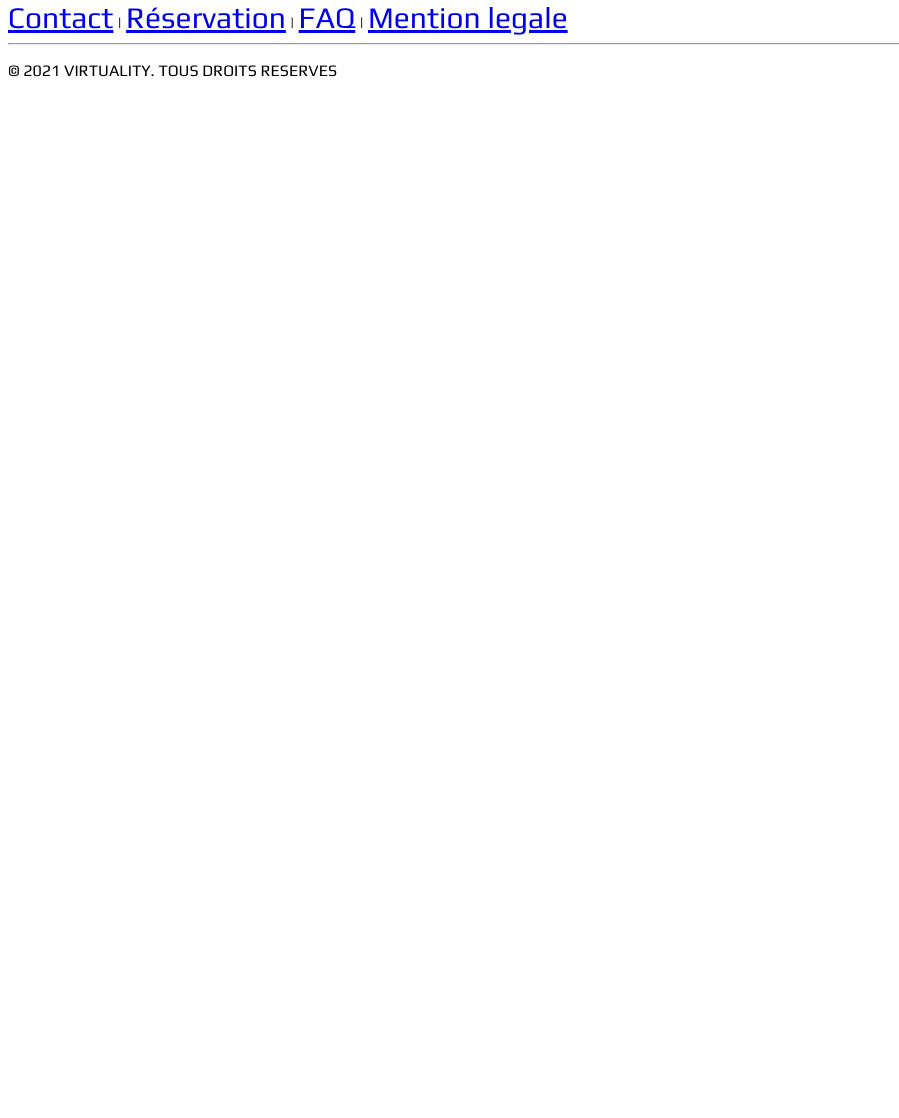
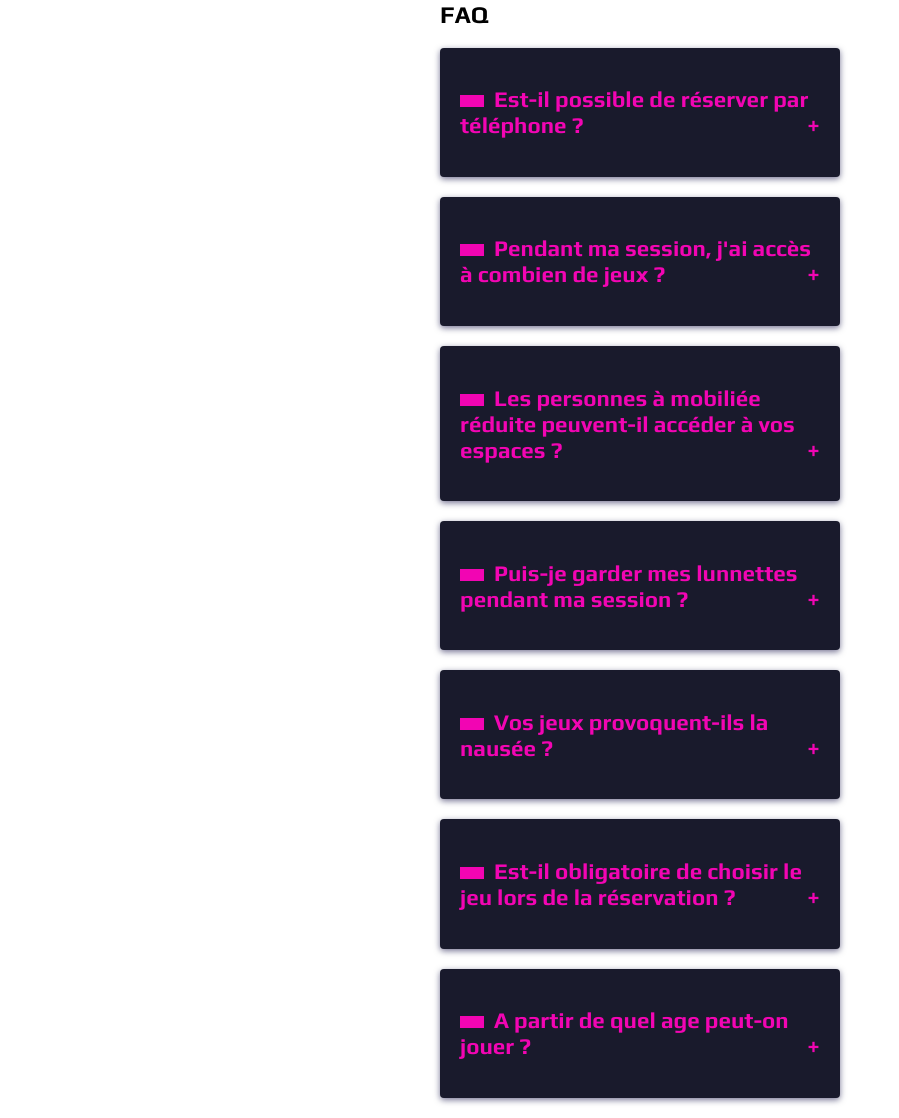
Before and after one commit to lotusbleudev/virtuality, a Symfony app: template templates/reservation/new.html.twig in a window 1280 px wide. Shown: the part 1264-2382 px from the top of the page, without its empty margins (0-899 px from the left). Before the commit the page ends 1341 px from the top, so only its background shows below. Run offline with Twig, Linux system fonts and the light colour scheme; the template is opened without the code that fills it, so the values that code supplies are empty; form fields are guessed from the names that the template uses; style sheets or scripts are compiled from the project's sources; some libraries are stand-ins or nearby versions.

Commit message:
FAQ is ready

```diff
--- /dev/null
+++ b/assets/faq.js
@@ -0,0 +1 @@
+import './styles/faq.scss'
--- /dev/null
+++ b/assets/styles/faq.scss
@@ -0,0 +1,71 @@
+@import "./global.scss";
+
+.wrapper {
+	max-width: 400px;
+	margin: 0 auto;
+
+	h1 {
+		text-align: center;
+		margin: 60px 0 40px 0;
+		font-size: 1.5em;
+		font-family: $font-1;
+		text-transform: uppercase;
+	}
+
+    strong{
+        font-style: oblique;
+        font-weight: bold;
+    }
+
+	.liste-item {
+		background: $black;
+		border-radius: 4px;
+		margin-bottom: 20px;
+		padding: 10px;
+		box-shadow: 0 2px 6px rgba(6, 0, 58, 0.548);
+	}
+
+	.faq-titre {
+		cursor: pointer;
+		padding: 10px;
+		font-size: 1.4em;
+		font-family: $font-1;
+		color: $color-1;
+	}
+
+	.faq-titre::before {
+		content: "";
+		display: inline-block;
+		height: 12px;
+		width: 24px;
+		margin-right: 10px;
+		background: $color-1;
+	}
+
+	.faq-titre::after {
+		content: "+";
+		float: right;
+		transition: transform 0.3s ease;
+	}
+
+	.faq-contenu {
+		padding: 10px;
+		color: #c77ed0;
+		font-family: $font-1;
+		font-size: 0.875em;
+		line-height: 1.4em;
+		display: none;
+	}
+
+	.trigger-input {
+		display: none;
+	}
+
+	.trigger-input:checked + .trigger-wrapper .faq-contenu {
+		display: block;
+	}
+
+	.trigger-input:checked + .trigger-wrapper .faq-titre::after {
+		transform: rotate(45deg) scale(1.08);
+	}
+}
--- a/assets/styles/global.scss
+++ b/assets/styles/global.scss
@@ -16,4 +16,4 @@ $color-4: #010440;
 $color-6: #010326;
 
 $white: #ddd;
-$black: #333;
+$black: #191a2c;
--- /dev/null
+++ b/templates/_faq.html.twig
@@ -0,0 +1,75 @@
+<section class="wrapper">
+	<h2>FAQ</h2>
+
+	<div class="liste-item">
+		<input class="trigger-input" id="faq-titre-1" type="checkbox">
+		<div class="trigger-wrapper">
+			<label for="faq-titre-1">
+				<h2 class="faq-titre">Est-il possible de réserver par téléphone ?</h2>
+			</label>
+			<p class="faq-contenu">Uniquement s'il s'agit d'une réservation pour un <strong>évènement</strong> spéciale qui nécéssite la privatisation de la salle.<br>
+            Pour une réservation ordianaire, il est uniquement possible de <strong>réserver en ligne</strong> car cela vous permettra de voire les places disponibles à temps réel. <br>
+            Prévoyez les fortes affluences lors des <strong>week-end et les jours fériés</strong>.</p>
+		</div>
+	</div>
+
+	<div class="liste-item">
+		<input class="trigger-input" id="faq-titre-2" type="checkbox">
+		<div class="trigger-wrapper">
+			<label for="faq-titre-2">
+				<h2 class="faq-titre">Pendant ma session, j'ai accès à combien de jeux ?</h2>
+			</label>
+			<p class="faq-contenu">Pendant votre session <strong>d'une heure</strong> vous avez accès à tous les jeux diponibles. Et vous pouvez changer de jeu au tant que vous le voulez.</p>
+		</div>
+	</div>
+
+	<div class="liste-item">
+		<input class="trigger-input" id="faq-titre-3" type="checkbox">
+		<div class="trigger-wrapper">
+			<label for="faq-titre-3">
+				<h2 class="faq-titre">Les personnes à mobiliée réduite peuvent-il accéder à vos espaces ?</h2>
+			</label>
+			<p class="faq-contenu">Oui, notre espace respect tous les normes et est accessible aux <strong>personnes à mobilités réduite</strong>.</p>
+		</div>
+	</div>
+
+    <div class="liste-item">
+		<input class="trigger-input" id="faq-titre-4" type="checkbox">
+		<div class="trigger-wrapper">
+			<label for="faq-titre-4">
+				<h2 class="faq-titre">Puis-je garder mes lunnettes pendant ma session ?</h2>
+			</label>
+			<p class="faq-contenu">Il est <strong>possible que vous gardiez vos lunnettes de vue</strong> pendant la session. Néanmoins, pour une question de comfort, un petit test sera fait afin de voir si la monture de vos lunnettes est convenable au casque.</p>
+		</div>
+	</div>
+
+    <div class="liste-item">
+		<input class="trigger-input" id="faq-titre-5" type="checkbox">
+		<div class="trigger-wrapper">
+			<label for="faq-titre-5">
+				<h2 class="faq-titre">Vos jeux provoquent-ils la nausée ?</h2>
+			</label>
+			<p class="faq-contenu">Non, nos jeux sont spécialement choisis pour ne pas provoquer la nausée ou autres types de gêne. Cependant, nous déconseillons une expérience de type réalité virtuelle aux <strong>personnes souffrant d'épilpsie</strong></p>
+		</div>
+	</div>
+
+    <div class="liste-item">
+		<input class="trigger-input" id="faq-titre-6" type="checkbox">
+		<div class="trigger-wrapper">
+			<label for="faq-titre-6">
+				<h2 class="faq-titre">Est-il obligatoire de choisir le jeu lors de la réservation ?</h2>
+			</label>
+			<p class="faq-contenu">Non, nous n'exigeons pas de connaître vos choix de jeux lors de la réservation. Le choix se fera une fois <strong>sur place</strong>. </p>
+		</div>
+	</div>
+
+    <div class="liste-item">
+		<input class="trigger-input" id="faq-titre-7" type="checkbox">
+		<div class="trigger-wrapper">
+			<label for="faq-titre-7">
+				<h2 class="faq-titre">A partir de quel age peut-on jouer ?</h2>
+			</label>
+			<p class="faq-contenu">Par précautions, les <strong>enfants de moin de 10 ans ne sont pas accéptés</strong>. Le contenu de certains de nos jeux <strong>n'est pas adapté aux enfants d'un certain âge</strong>. Par ailleurs, nous conseillons <strong>la présence d'un adulte</strong> pour les groupes composés de joueurs de moins de 13 ans.</p>
+		</div>
+	</div>
+</section>
--- a/templates/reservation/new.html.twig
+++ b/templates/reservation/new.html.twig
@@ -8,6 +8,8 @@
 
     <link rel="stylesheet" href="https://cdn.jsdelivr.net/npm/fullcalendar@5.9.0/main.css" integrity="sha256-z7G6BBWwBOXahthaod21GyxfNhxiQFBVn6WQYHRs9W8=" crossorigin="anonymous">
     {{ encore_entry_link_tags('calendar') }}
+
+    {{ encore_entry_link_tags('faq') }}  {# à retirer de cette page #}
 
 {% endblock %}
 
@@ -23,6 +25,8 @@
 
     </div>
 
+    {{ include('./_faq.html.twig') }}
+
 {% endblock %}
 
 
@@ -31,4 +35,6 @@
     {{ parent() }}
     <script src="https://cdn.jsdelivr.net/npm/fullcalendar@5.9.0/main.min.js" integrity="sha256-8nl2O4lMNahIAmUnxZprMxJIBiPv+SzhMuYwEuinVM0=" crossorigin="anonymous"></script>
     {{ encore_entry_script_tags("calendar") }}
+
+    {{ encore_entry_script_tags("faq") }} {# à retirer de cette page #}
 {% endblock %}
--- a/webpack.config.js
+++ b/webpack.config.js
@@ -25,6 +25,7 @@ Encore
 
     .addEntry('menu', './assets/menu.js')
     .addEntry('home', './assets/home.js')
+    .addEntry('faq', './assets/faq.js')
 
     .addEntry('calendar', './assets/calendar/index.js')
 
```
